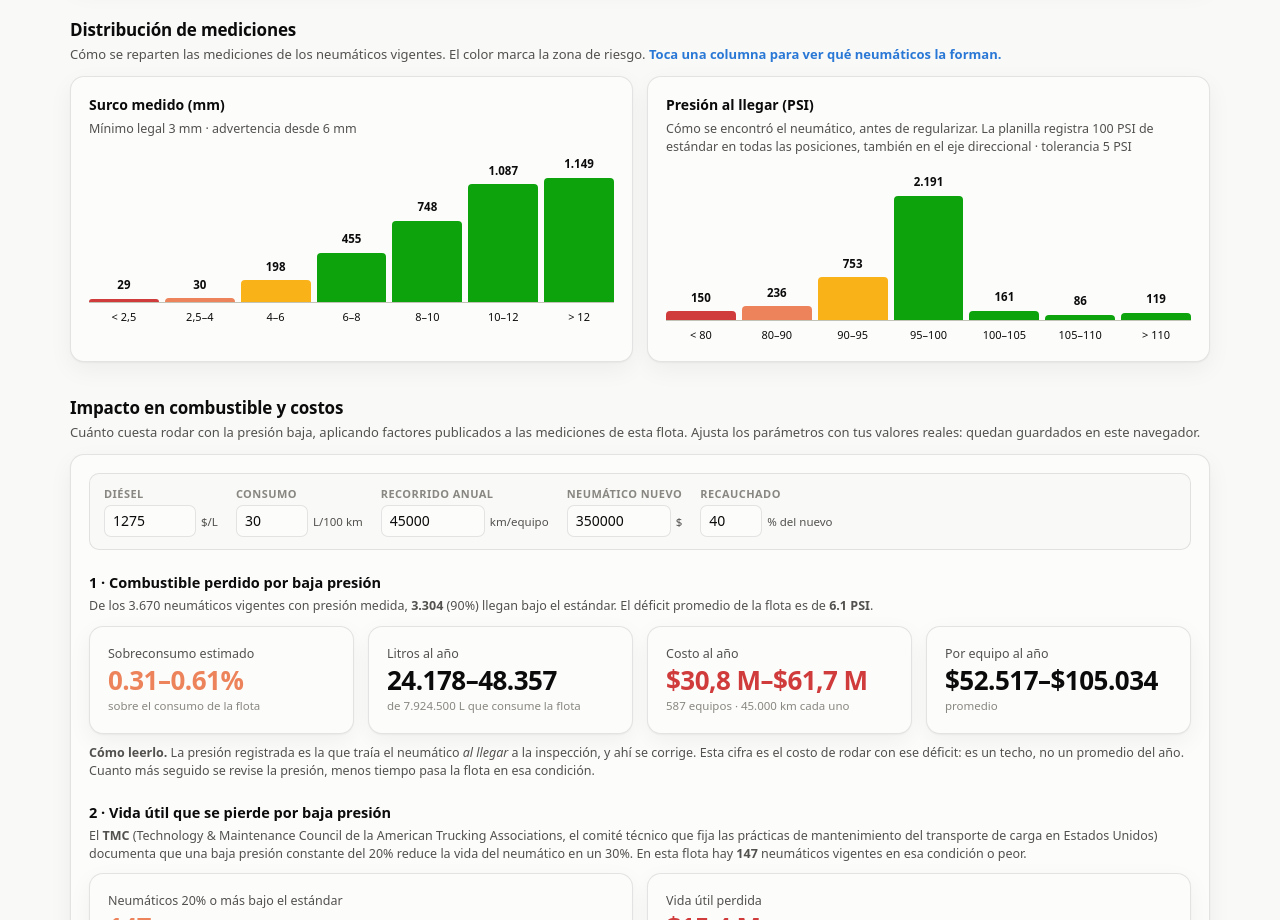
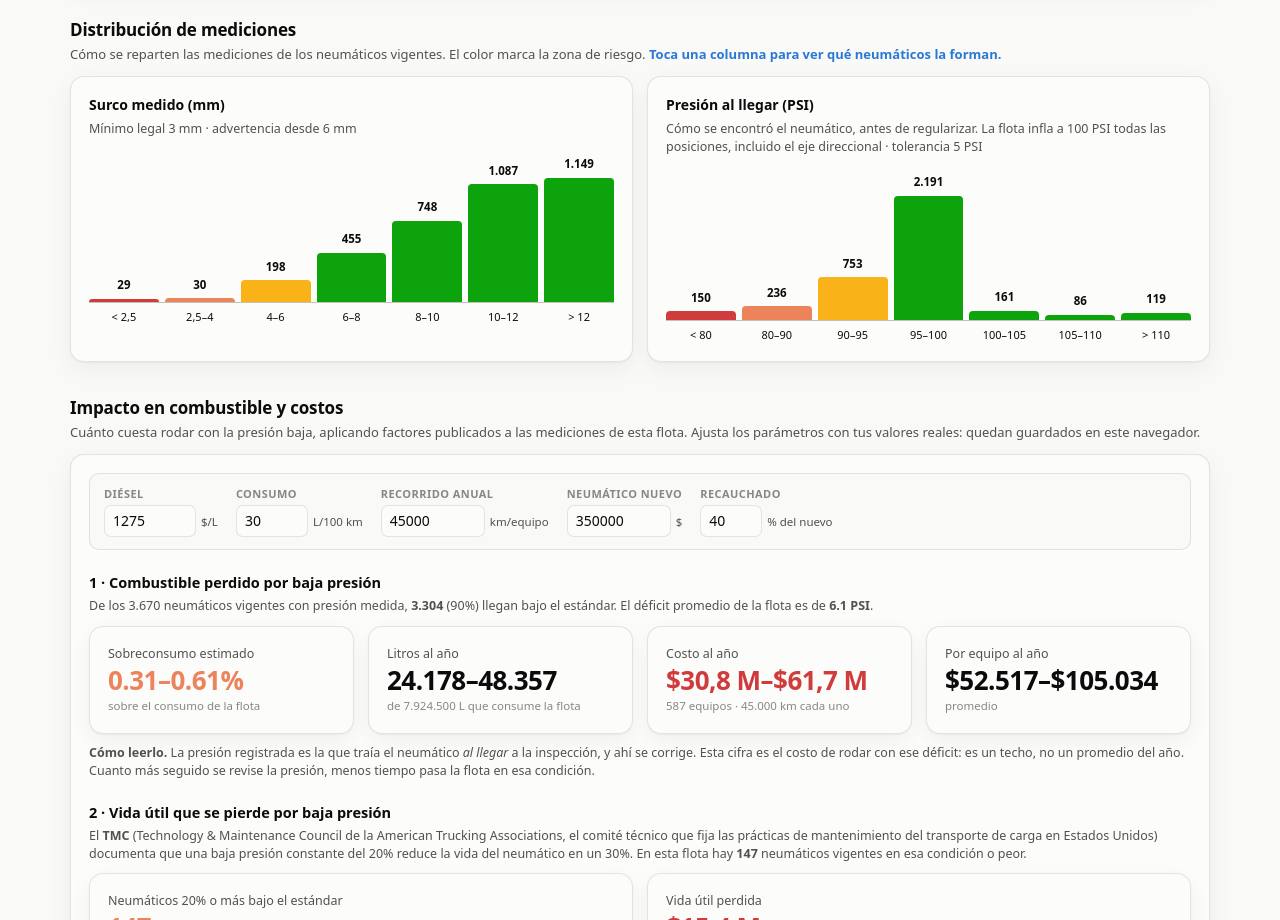
Before and after one commit to inspeccionneumatico-app/Inspeccion.neumatico, a React (Vite) app: page / in a window 1280 px wide. Shown: the part 2040-2960 px from the top of the page. Built offline with nearby package versions, Linux system fonts and the light colour scheme.

Commit message:
El estandar de inflado es 100 PSI en todas las posiciones

```diff
--- a/src/App.jsx
+++ b/src/App.jsx
@@ -384,9 +384,9 @@ export default function App() {
               <div className="card">
                 <h3 style={{ margin: '0 0 4px', fontSize: 14 }}>Presión al llegar (PSI)</h3>
                 <p style={{ margin: '0 0 14px', fontSize: 12.5, color: 'var(--ink-2)' }}>
-                  Cómo se encontró el neumático, antes de regularizar. La planilla
-                  registra 100 PSI de estándar en todas las posiciones, también en el eje
-                  direccional · tolerancia 5 PSI
+                  Cómo se encontró el neumático, antes de regularizar. La flota infla a
+                  100 PSI todas las posiciones, incluido el eje direccional · tolerancia
+                  5 PSI
                 </p>
                 <Histograma
                   datos={a.distPresion} colorDe={colorPresion} unidad="PSI" total={a.vigentes}
```
Also changed, not shown: 3 other files (tests, documents, lock files or other folders).
